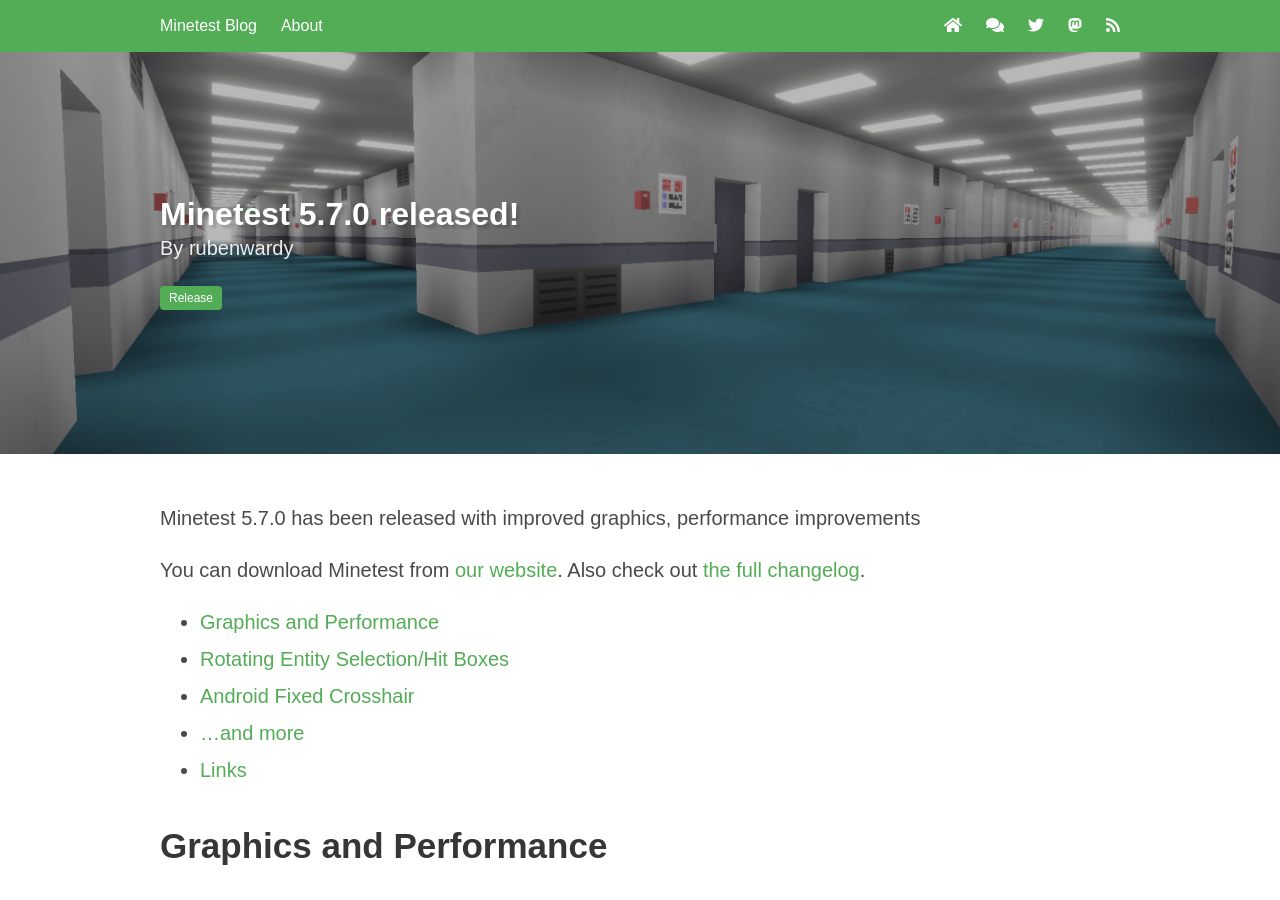
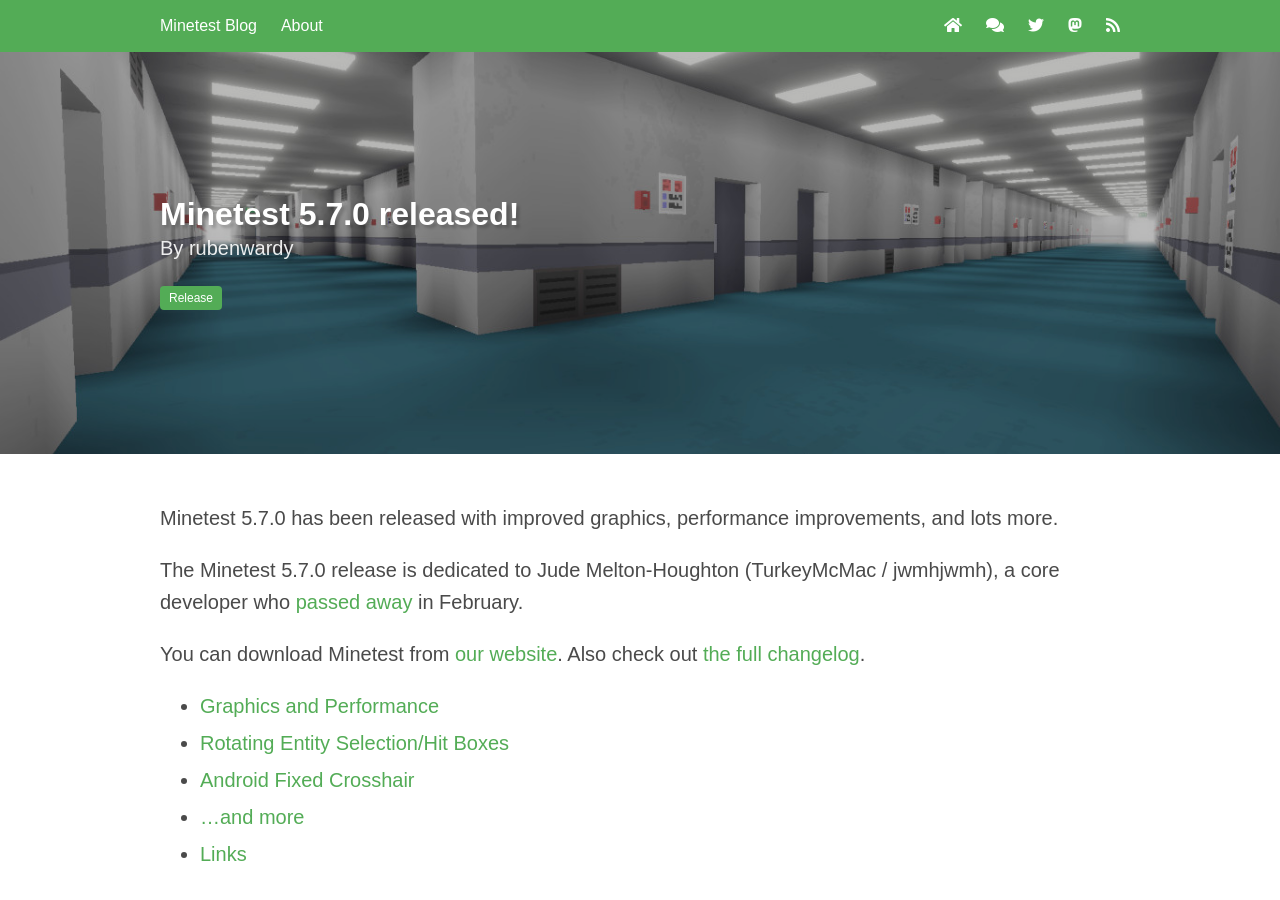
Before and after one commit to minetest/blog, a Jekyll site: the page built from _posts/2023-03-19-5.7.0-released.md, in a window 1280 px wide and 900 px high. Built offline with Jekyll 4.4.1, drawn with Linux system fonts in a browser that asks for light colours; some of the changed text lies outside the part shown.

Commit message:
Update 2

```diff
--- a/_posts/2023-03-19-5.7.0-released.md
+++ b/_posts/2023-03-19-5.7.0-released.md
@@ -24,11 +24,16 @@
 
 perf:
   - src: /static/blog/5.7.0/steam_deck_740.png
-    caption: "Steam Deck: 600+ view range at 53 FPS"
+    caption: "Steam Deck: 600 view range at 53 FPS"
 ---
 
 Minetest 5.7.0 has been released with improved graphics, performance
-improvements
+improvements, and lots more.
+
+The Minetest 5.7.0 release is dedicated to Jude Melton-Houghton
+(TurkeyMcMac / jwmhjwmh), a core developer who
+[passed away](https://forum.minetest.net/viewtopic.php?f=18&t=29161) in February.
+
 
 You can download Minetest from
 [our website](https://www.minetest.net/downloads/).
```
